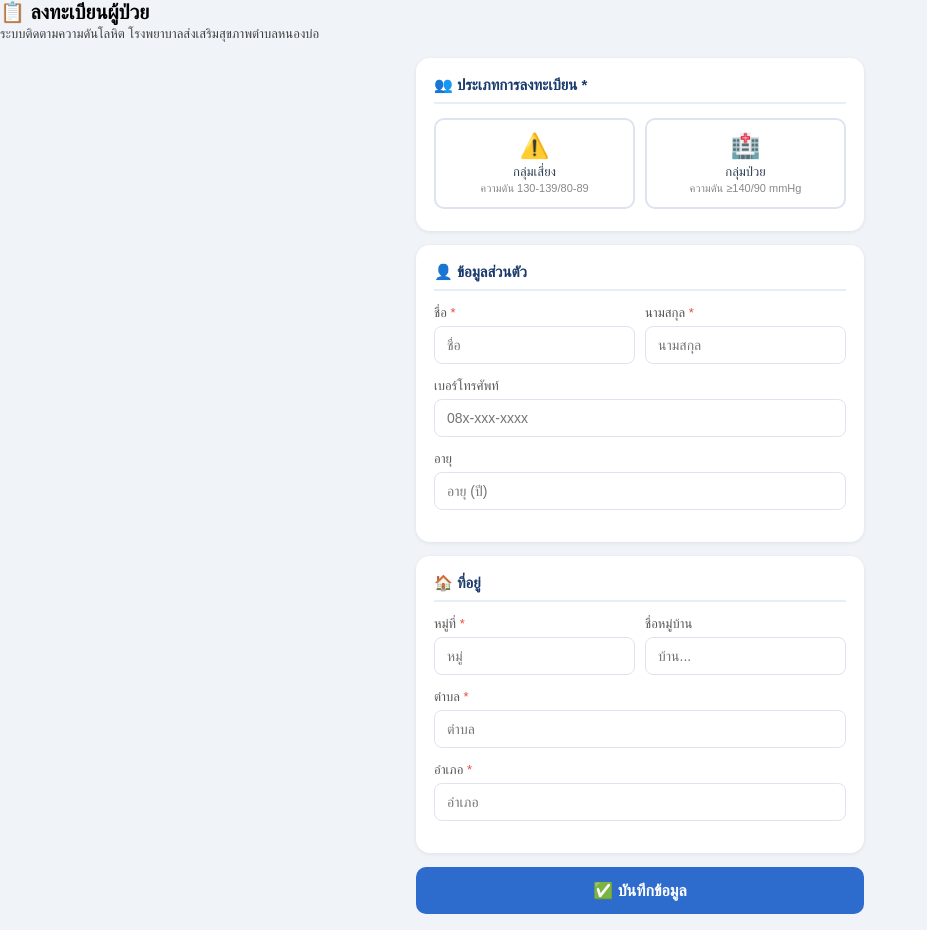
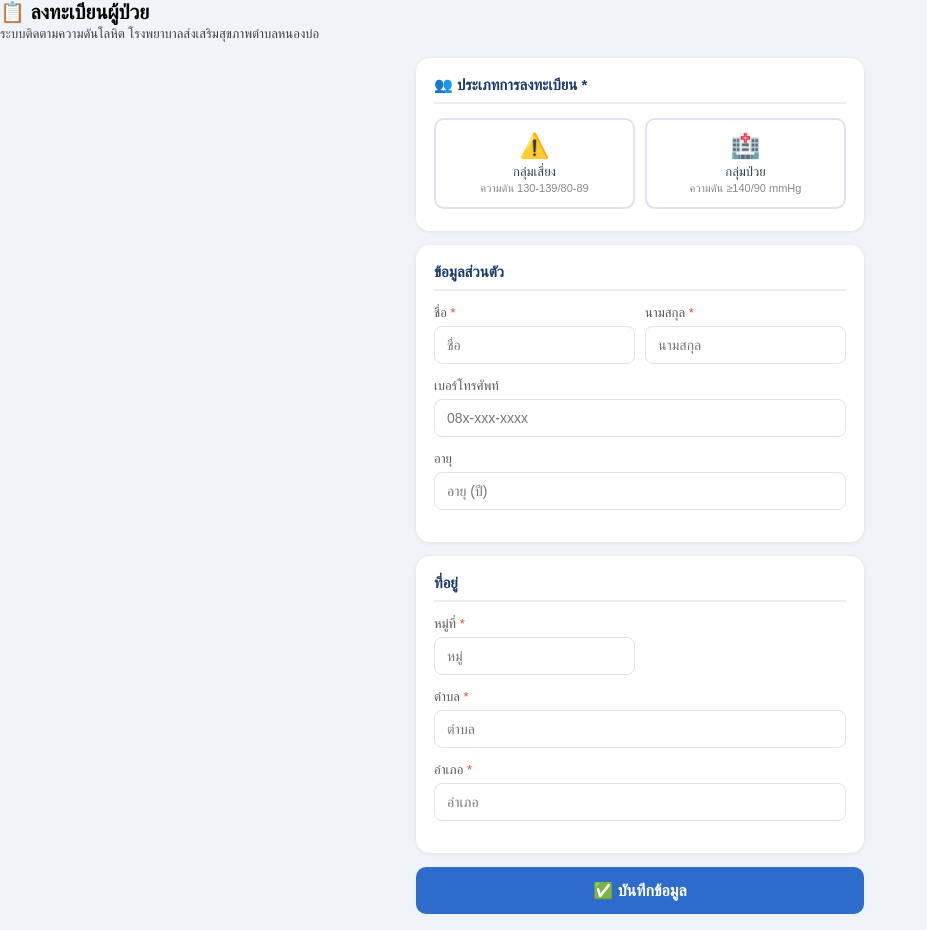
Before and after one commit to linenongbor09690-code/bp-lineoa, a website: page bp-lineoa/liff/register.html in a window 1280 px wide. Shown: the whole page, without its empty margins (0-927 px from the left). Drawn offline with Linux system fonts and the light colour scheme.

Commit message:
Remove emojis from personal info and address sections

```diff
--- a/bp-lineoa/liff/register.html
+++ b/bp-lineoa/liff/register.html
@@ -120,7 +120,7 @@
 
   <!-- ข้อมูลส่วนตัว -->
   <div class="card">
-    <h2>👤 ข้อมูลส่วนตัว</h2>
+    <h2>ข้อมูลส่วนตัว</h2>
     <div class="row">
       <div class="form-group">
         <label>ชื่อ <span class="req">*</span></label>
@@ -143,15 +143,11 @@
 
   <!-- ที่อยู่ -->
   <div class="card">
-    <h2>🏠 ที่อยู่</h2>
+    <h2>ที่อยู่</h2>
     <div class="row">
       <div class="form-group">
         <label>หมู่ที่ <span class="req">*</span></label>
         <input type="number" id="moo" placeholder="หมู่" min="1" max="20">
-      </div>
-      <div class="form-group">
-        <label>ชื่อหมู่บ้าน</label>
-        <input type="text" id="village" placeholder="บ้าน...">
       </div>
     </div>
     <div class="form-group">
@@ -163,7 +159,6 @@
       <input type="text" id="amphoe" placeholder="อำเภอ">
     </div>
   </div>
-
   <button class="btn-submit" id="submit-btn" onclick="submitForm()">
     ✅ บันทึกข้อมูล
   </button>
```
